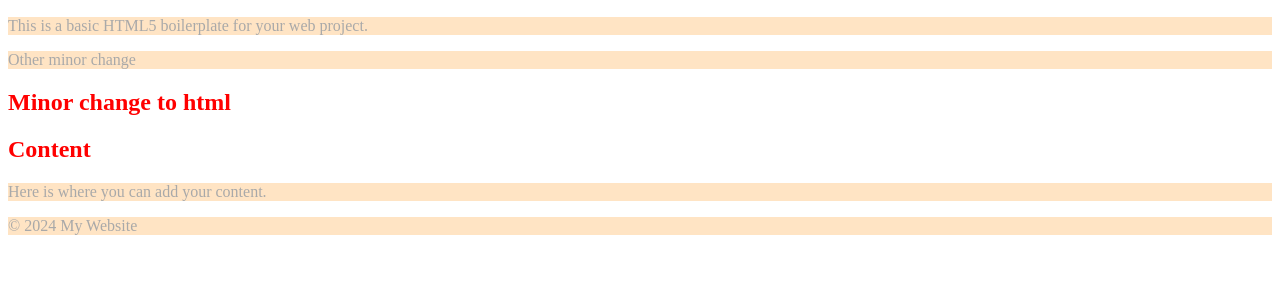
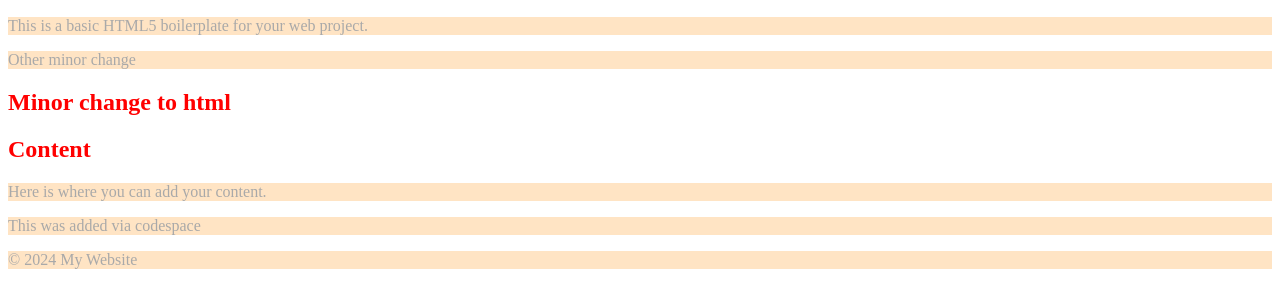
Before and after one commit to theparkerbrother/GitPractice, a plain HTML site: page index.html in a window 1280 px wide. Shown: the part 110-418 px from the top of the page. Drawn offline with Linux system fonts and the light colour scheme.

Commit message:
minor change in index file

```diff
--- a/index.html
+++ b/index.html
@@ -25,6 +25,8 @@
             <h2>Content</h2>
             <p>Here is where you can add your content.</p>
         </section>
+
+        <p>This was added via codespace</p>
     </main>
 
     <footer>
```
